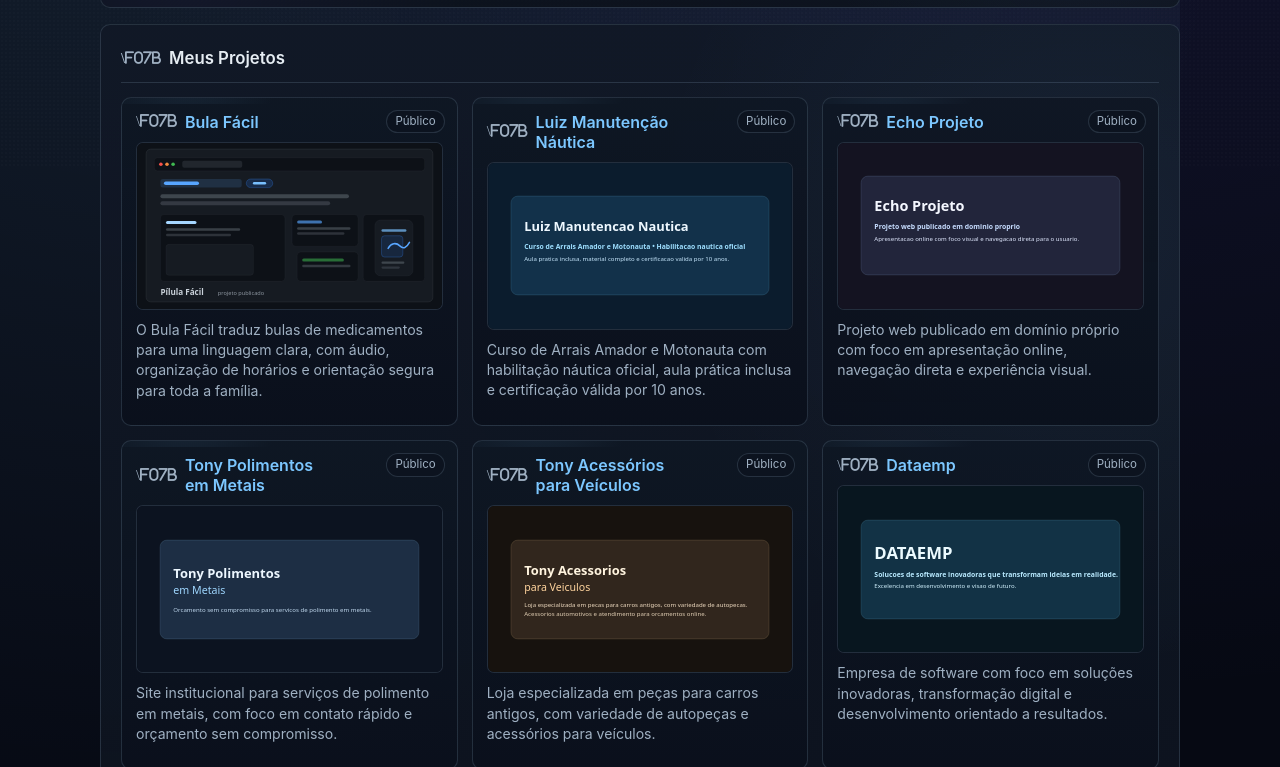
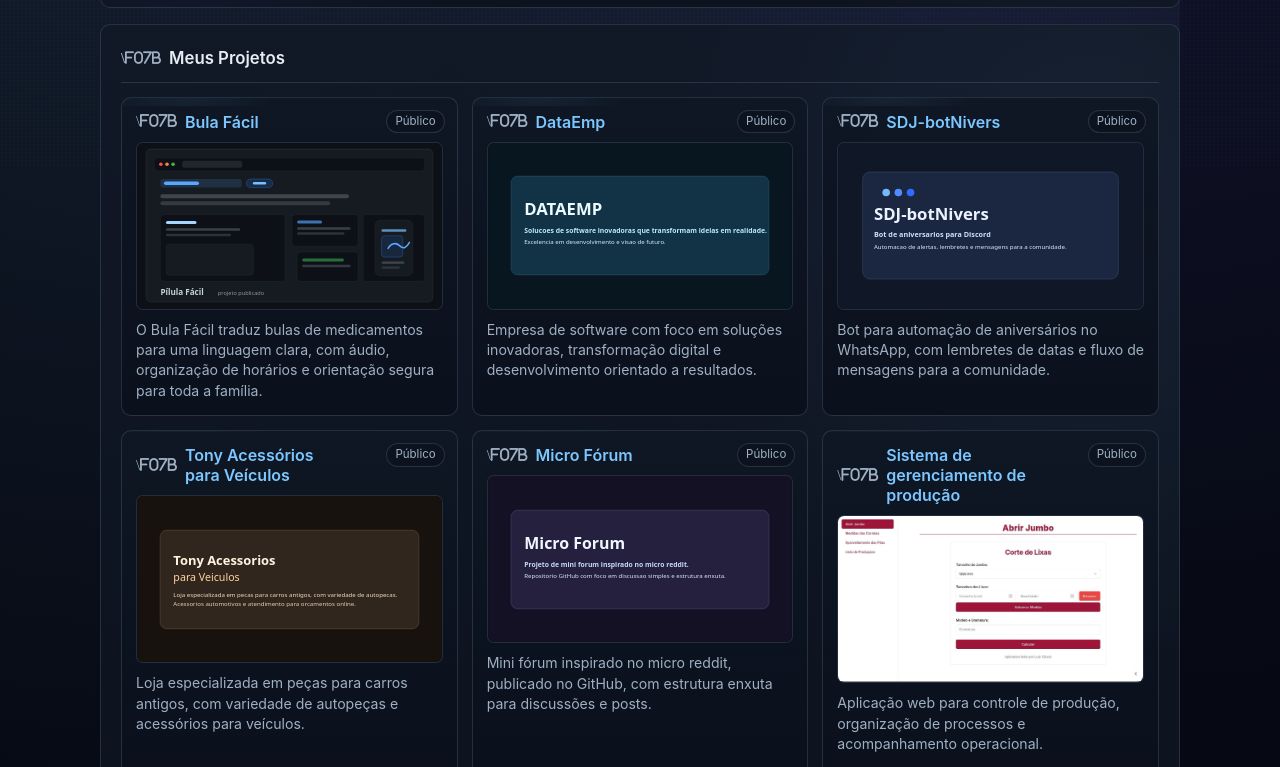
Before and after one commit to LuizSSZ/LuizSSZ.github.io, a plain HTML site: page index.html in a window 1280 px wide. Shown: the part 633-1400 px from the top of the page. Drawn offline with nearby package versions, Linux system fonts and the light colour scheme.

Commit message:
A little Update to add my a new OpenSource project

```diff
--- a/index.html
+++ b/index.html
@@ -591,15 +591,39 @@
                     </article>
 
                     <article class="project-card">
+                        <a href="https://www.dataemp.com.br/" target="_blank" rel="noopener noreferrer">DataEmp</a>
+                        <img src="./images/dataemp-placeholder.svg" alt="Prévia do projeto DataEmp" loading="lazy" decoding="async" />
+                        <p class="project-desc">Empresa de software com foco em soluções inovadoras, transformação digital e desenvolvimento orientado a resultados.</p>
+                    </article>
+
+                    <article class="project-card">
+                        <a href="https://github.com/TheSugZiuL/SDJ-botNivers" target="_blank" rel="noopener noreferrer">SDJ-botNivers</a>
+                        <img src="./images/sdj-botnivers-placeholder.svg" alt="Prévia do projeto SDJ-botNivers" loading="lazy" decoding="async" />
+                        <p class="project-desc">Bot para automação de aniversários no WhatsApp, com lembretes de datas e fluxo de mensagens para a comunidade.</p>
+                    </article>
+
+                    <article class="project-card">
+                        <a href="https://www.tonyacessoriosparaveiculos.com.br/" target="_blank" rel="noopener noreferrer">Tony Acessórios para Veículos</a>
+                        <img src="./images/tony-acessorios-placeholder.svg" alt="Prévia do projeto Tony Acessórios para Veículos" loading="lazy" decoding="async" />
+                        <p class="project-desc">Loja especializada em peças para carros antigos, com variedade de autopeças e acessórios para veículos.</p>
+                    </article>
+
+                    <article class="project-card">
+                        <a href="https://github.com/LuizSSZ/Micro-Forum" target="_blank" rel="noopener noreferrer">Micro Fórum</a>
+                        <img src="./images/micro-forum-placeholder.svg" alt="Prévia do projeto Micro Fórum" loading="lazy" decoding="async" />
+                        <p class="project-desc">Mini fórum inspirado no micro reddit, publicado no GitHub, com estrutura enxuta para discussões e posts.</p>
+                    </article>
+
+                    <article class="project-card">
+                        <a href="https://sistemadegerenciamentodeproducao.vercel.app/" target="_blank" rel="noopener noreferrer">Sistema de gerenciamento de produção</a>
+                        <img src="./images/sistema-gerenciamento-previa.jpeg" alt="Prévia do Sistema de Gerenciamento de Produção" loading="lazy" decoding="async" />
+                        <p class="project-desc">Aplicação web para controle de produção, organização de processos e acompanhamento operacional.</p>
+                    </article>
+
+                    <article class="project-card">
                         <a href="https://luizmanutencaonautica.vercel.app/" target="_blank" rel="noopener noreferrer">Luiz Manutenção Náutica</a>
                         <img src="./images/luiz-manutencao-nautica-placeholder.svg" alt="Prévia do projeto Luiz Manutenção Náutica" loading="lazy" decoding="async" />
                         <p class="project-desc">Curso de Arrais Amador e Motonauta com habilitação náutica oficial, aula prática inclusa e certificação válida por 10 anos.</p>
-                    </article>
-
-                    <article class="project-card">
-                        <a href="https://echoprojeto.online/" target="_blank" rel="noopener noreferrer">Echo Projeto</a>
-                        <img src="./images/echo-projeto-placeholder.svg" alt="Prévia do projeto Echo Projeto" loading="lazy" decoding="async" />
-                        <p class="project-desc">Projeto web publicado em domínio próprio com foco em apresentação online, navegação direta e experiência visual.</p>
                     </article>
 
                     <article class="project-card">
@@ -609,32 +633,9 @@
                     </article>
 
                     <article class="project-card">
-                        <a href="https://www.tonyacessoriosparaveiculos.com.br/" target="_blank" rel="noopener noreferrer">Tony Acessórios para Veículos</a>
-                        <img src="./images/tony-acessorios-placeholder.svg" alt="Prévia do projeto Tony Acessórios para Veículos" loading="lazy" decoding="async" />
-                        <p class="project-desc">Loja especializada em peças para carros antigos, com variedade de autopeças e acessórios para veículos.</p>
-                    </article>
-
-                    <article class="project-card">
-                        <a href="https://www.dataemp.com.br/" target="_blank" rel="noopener noreferrer">Dataemp</a>
-                        <img src="./images/dataemp-placeholder.svg" alt="Prévia do projeto Dataemp" loading="lazy" decoding="async" />
-                        <p class="project-desc">Empresa de software com foco em soluções inovadoras, transformação digital e desenvolvimento orientado a resultados.</p>
-                    </article>
-
-                    <article class="project-card">
-                        <a href="https://github.com/LuizSSZ/Micro-Forum" target="_blank" rel="noopener noreferrer">Micro Fórum</a>
-                        <img src="./images/micro-forum-placeholder.svg" alt="Prévia do projeto Micro Fórum" loading="lazy" decoding="async" />
-                        <p class="project-desc">Mini fórum inspirado no micro reddit, publicado no GitHub, com estrutura enxuta para discussões e posts.</p>
-                    </article>
-                    <article class="project-card">
                         <a href="https://dislon.sugziul.shop/" target="_blank" rel="noopener noreferrer">LLM + RAG = ChatBot</a>
                         <img src="./images/chatbot.jpg" alt="Prévia Modelo de LLM que utiliza RAG" loading="lazy" decoding="async" />
                         <p class="project-desc">Chatbot com LLM e RAG para respostas contextualizadas, integrando busca de conhecimento e interface web.</p>
-                    </article>
-
-                    <article class="project-card">
-                        <a href="https://sistemadegerenciamentodeproducao.vercel.app/" target="_blank" rel="noopener noreferrer">Sistema de gerenciamento de produção</a>
-                        <img src="./images/sistema-gerenciamento-previa.jpeg" alt="Prévia do Sistema de Gerenciamento de Produção" loading="lazy" decoding="async" />
-                        <p class="project-desc">Aplicação web para controle de produção, organização de processos e acompanhamento operacional.</p>
                     </article>
 
                     <article class="project-card">
```
Also changed, not shown: images/sdj-botnivers-placeholder.svg (added).
